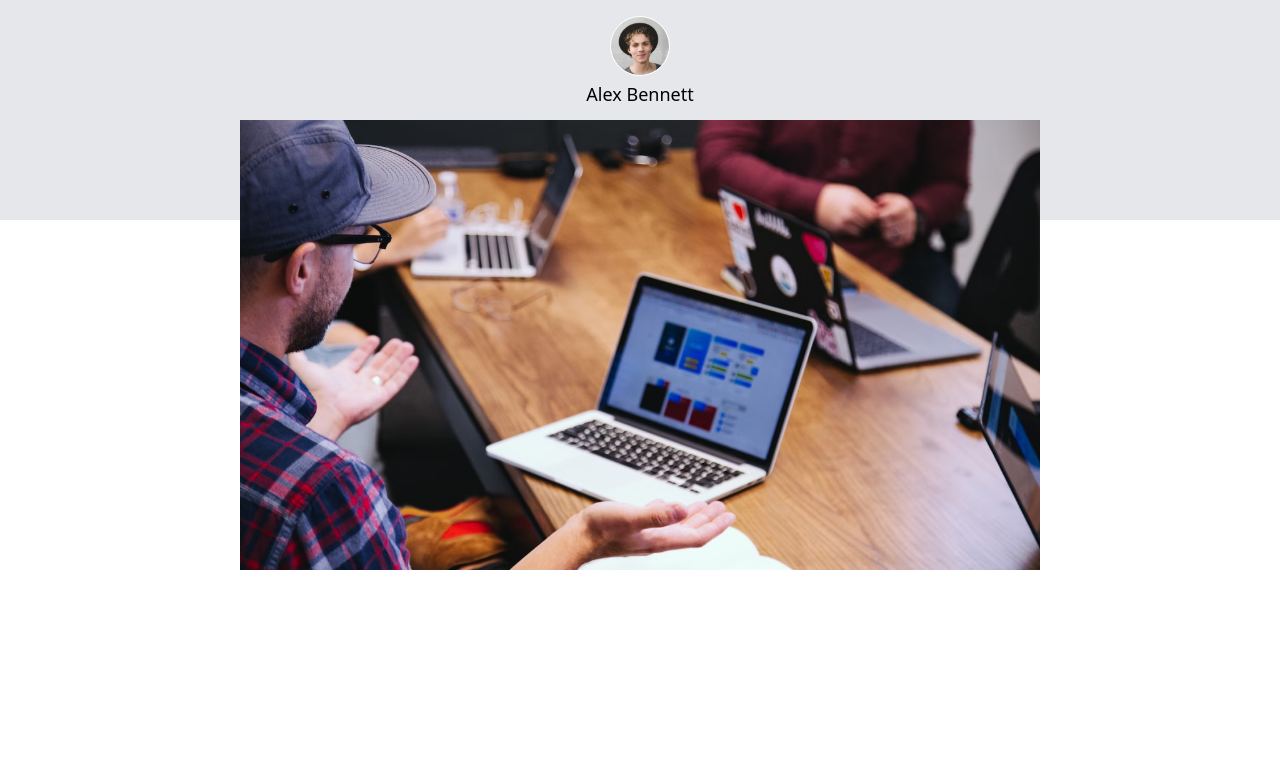
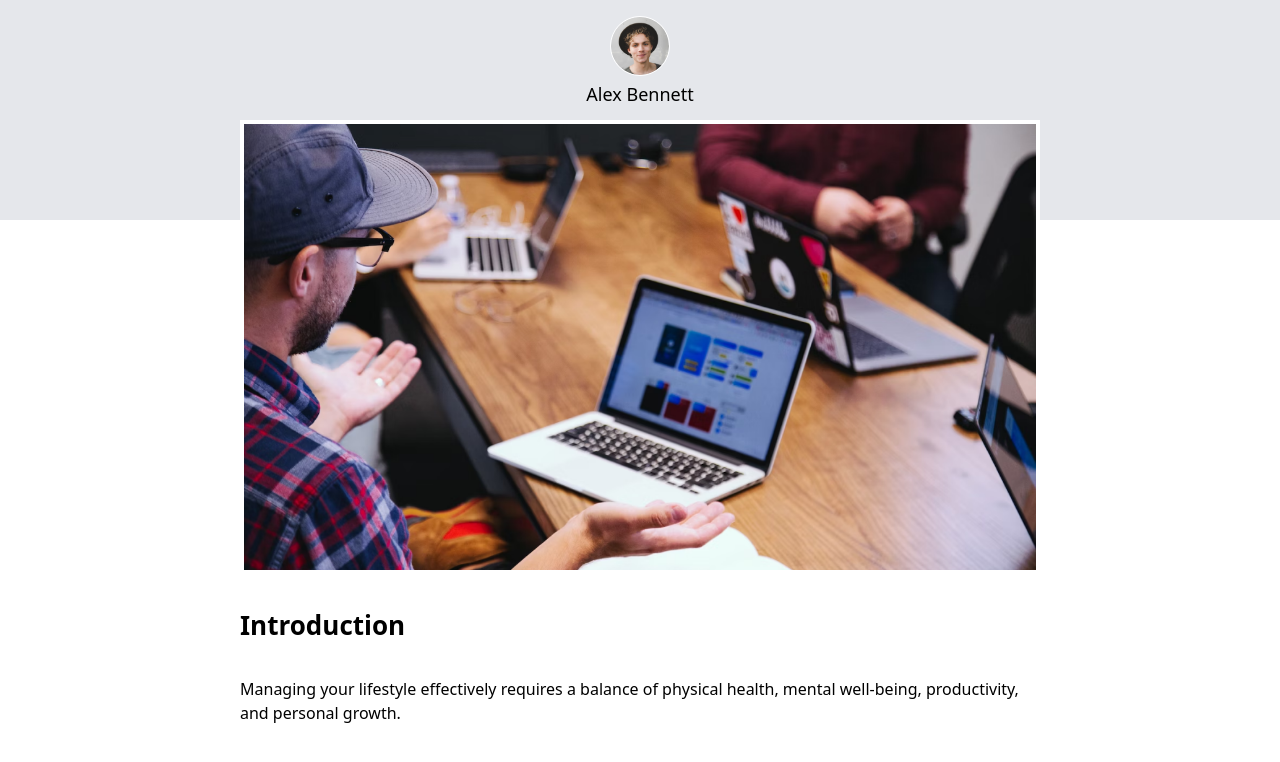
Before and after one commit to nadunthilina/-Full-Stack-Blog-App, a Next.js app in the folder next-blog-app/: page /blogs/1 in a window 1280 px wide. Shown: the part 708-1470 px from the top of the page. Before the commit the page ends 1318 px from the top, so only its background shows below. Built offline with nearby package versions, Linux system fonts and the light colour scheme.

Commit message:
add paragraph

```diff
--- a/next-blog-app/app/blogs/[id]/page.jsx
+++ b/next-blog-app/app/blogs/[id]/page.jsx
@@ -34,7 +34,9 @@ const BlogPage = ({ params: paramsPromise }) => {
       </div>
     </div>
     <div className="mx-5 max-w-[800px] md:mx-auto mt-[-100px] mb-10">
-      <Image src={data.image} width={1280} height={720} alt=""/>
+      <Image className="border-4 border-white" src={data.image} width={1280} height={720} alt=""/>
+      <h1 className="my-8 text-[26px] font-semibold">Introduction</h1>
+      <p>{data.description}</p>
 
     </div>
     </>:<></>
```
